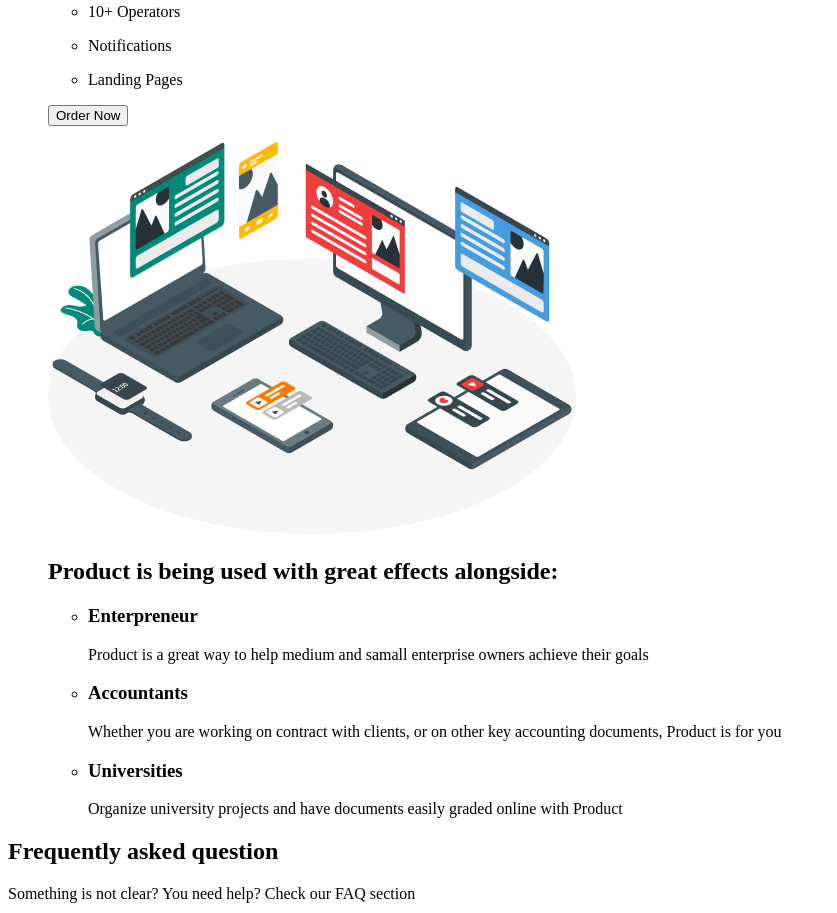
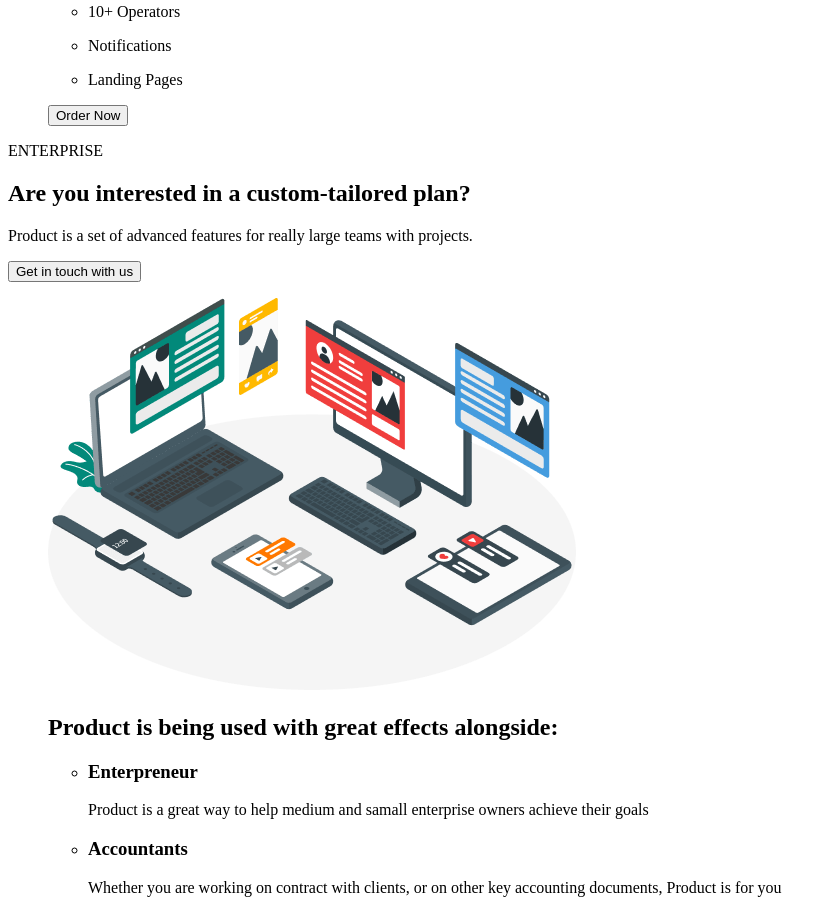
Before and after one commit to Oleksii-TS/Business-promotion, a plain HTML site: page pricing.html in a window 1280 px wide. Shown: the part 1155-2068 px from the top of the page, without its empty margins (0-837 px from the left). Drawn offline with Linux system fonts and the light colour scheme.

Commit message:
fixed finish

```diff
--- a/pricing.html
+++ b/pricing.html
@@ -96,6 +96,16 @@
           </li>
         </ul>
       </section>
+      <!-- ENTERPRISE -->
+       <section>
+            <p>ENTERPRISE</p>
+            <h2>Are you interested in a custom-tailored plan?</h2>
+            <p>
+               Product is a set of advanced features for really large teams with
+               projects.
+            </p>
+            <button type="button">Get in touch with us</button>
+         </section>
       <!-- Product effects -->
       <section>
         <ul>
```
Also changed, not shown: customer.html (+1 -1 lines).
